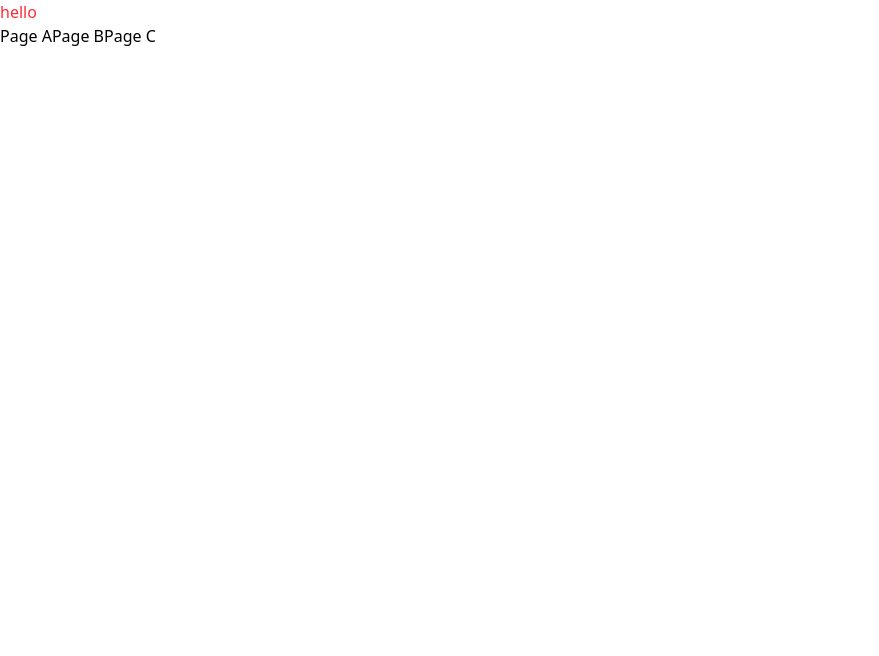
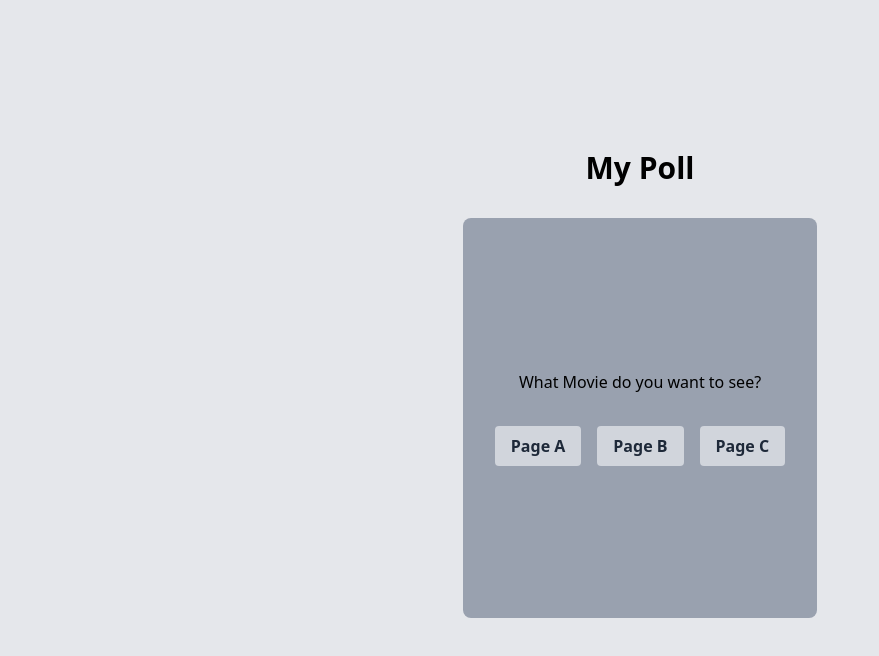
Before and after one commit to yulahabogoslavets/polls, a React (Vite) app: page / in a window 1280 px wide. Shown: the top 656 px of the page, without its empty margins (0-879 px from the left). Built offline with nearby package versions, Linux system fonts and the light colour scheme.

Commit message:
feat: add poll component

```diff
--- a/src/App.tsx
+++ b/src/App.tsx
@@ -1,6 +1,5 @@
 import './App.css';
-import { BarChart, Bar, ResponsiveContainer, XAxis } from 'recharts';
-import { useState } from 'react';
+import { Poll } from './components/Poll';
 
 const dataArray = [
   {
@@ -18,44 +17,15 @@ const dataArray = [
 ];
 
 function App() {
-  const [data, setData] = useState(dataArray);
-  const [pollStatus, setPollStatus] = useState(0);
-
-  const onPollChange = (event) => {
-    const objName = event?.target.innerText;
-    const newData = data.filter((item) => {
-      if (item.name !== objName) {
-        return item;
-      }
-      return { ...item, value: item.value++ };
-    });
-
-    setData(newData);
-    setPollStatus(1);
-  };
   return (
     <>
-      <h1 className="text-red-500">hello</h1>
+      <main className="flex flex-col items-center justify-center min-h-screen bg-gray-200">
+        <h1 className="text-3xl font-bold">My Poll</h1>
 
-      {
-        {
-          1: (
-            <ResponsiveContainer width="100%" height={500}>
-              <BarChart data={data} margin={{ bottom: 120 }}>
-                <Bar dataKey="value" fill="#8884d8" />
-                <XAxis dataKey={'name'} interval={0} angle={-10} dy={32} />
-              </BarChart>
-            </ResponsiveContainer>
-          ),
-          0: data.map((item, index) => {
-            return (
-              <button key={index} onClick={onPollChange}>
-                {item.name}
-              </button>
-            );
-          }),
-        }[pollStatus]
-      }
+        <div className="flex flex-wrap gap-4 items-center justify-center my-8">
+          <Poll dataArray={dataArray} color="#05def3" />
+        </div>
+      </main>
     </>
   );
 }
--- /dev/null
+++ b/src/components/Poll.tsx
@@ -0,0 +1,62 @@
+import { Bar, BarChart, XAxis } from 'recharts';
+import { useState } from 'react';
+
+interface PollProps {
+  dataArray: Array<{ name: string; value: number }>;
+  color: string;
+}
+
+export function Poll({ dataArray, color }: PollProps) {
+  const [data, setData] = useState(dataArray);
+  const [pollStatus, setPollStatus] = useState(0);
+
+  const onPollChange = (event: React.MouseEvent<HTMLButtonElement>) => {
+    const objName = (event.target as HTMLButtonElement).innerText;
+    const newData = data.filter((item) => {
+      if (item.name !== objName) {
+        return item;
+      }
+      return { ...item, value: item.value++ };
+    });
+
+    setData(newData);
+    setPollStatus(1);
+  };
+  return (
+    <>
+      <div className="bg-gray-400 p-8 border-gray-800 rounded-lg width-full h-[400px] flex flex-col items-center justify-center gap-4">
+        <h2 className="mb-4">What Movie do you want to see?</h2>
+        {
+          {
+            1: (
+              <BarChart
+                data={data}
+                margin={{ bottom: 60 }}
+                width={300}
+                height={300}
+              >
+                <Bar dataKey="value" fill={color} />
+                <XAxis dataKey={'name'} interval={0} angle={-10} dy={32} />
+              </BarChart>
+            ),
+            0: (
+              <div className="flex items-center justify-center gap-4 flex-wrap">
+                {data.map((item, index) => {
+                  return (
+                    <button
+                      key={index}
+                      onClick={onPollChange}
+                      className="bg-gray-300 text-gray-800 font-bold py-2 px-4 rounded inline-flex hover:bg-gray-200 hover:cursor-pointer"
+                    >
+                      {item.name}
+                    </button>
+                  );
+                })}
+              </div>
+            ),
+          }[pollStatus]
+        }
+      </div>
+    </>
+  );
+}
```
